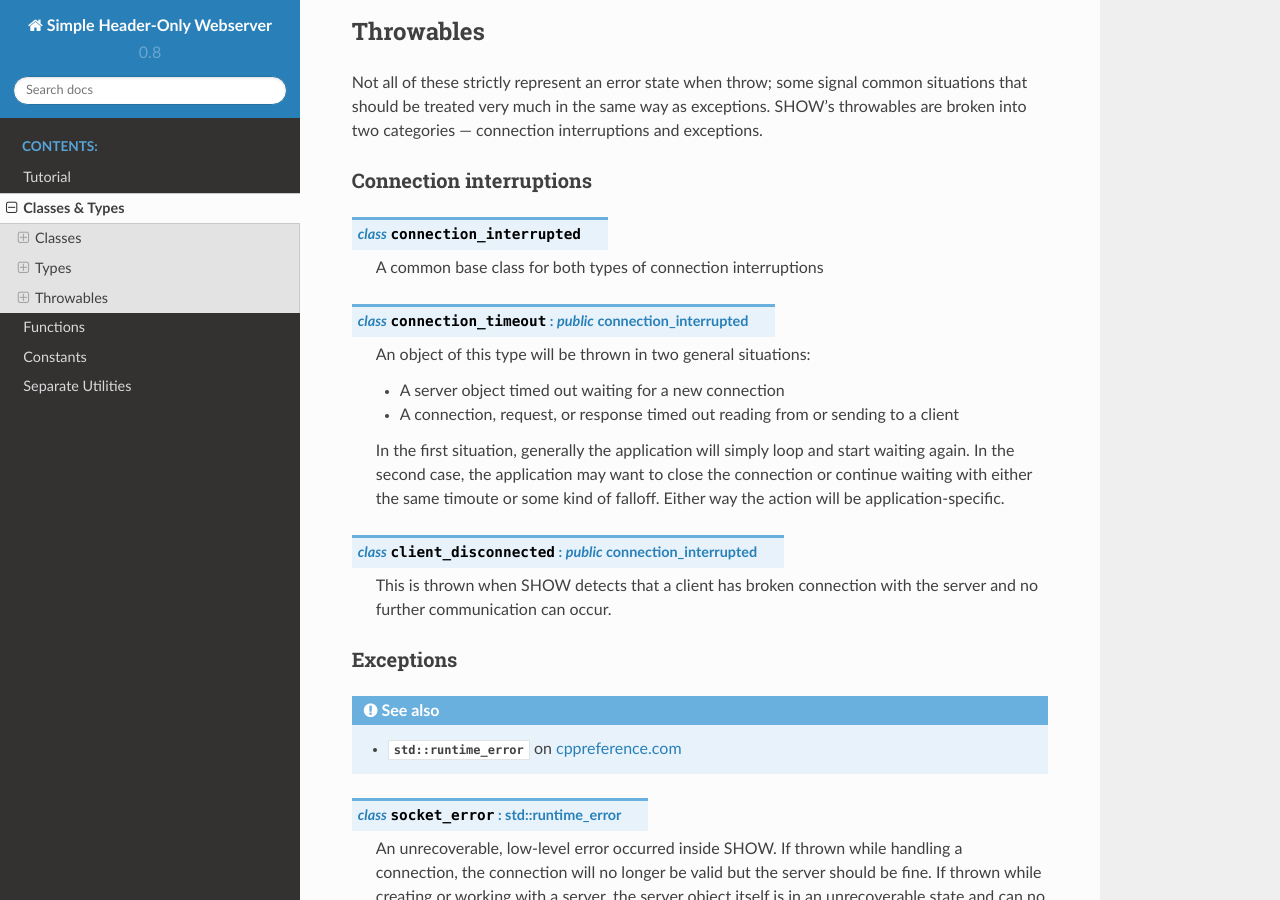
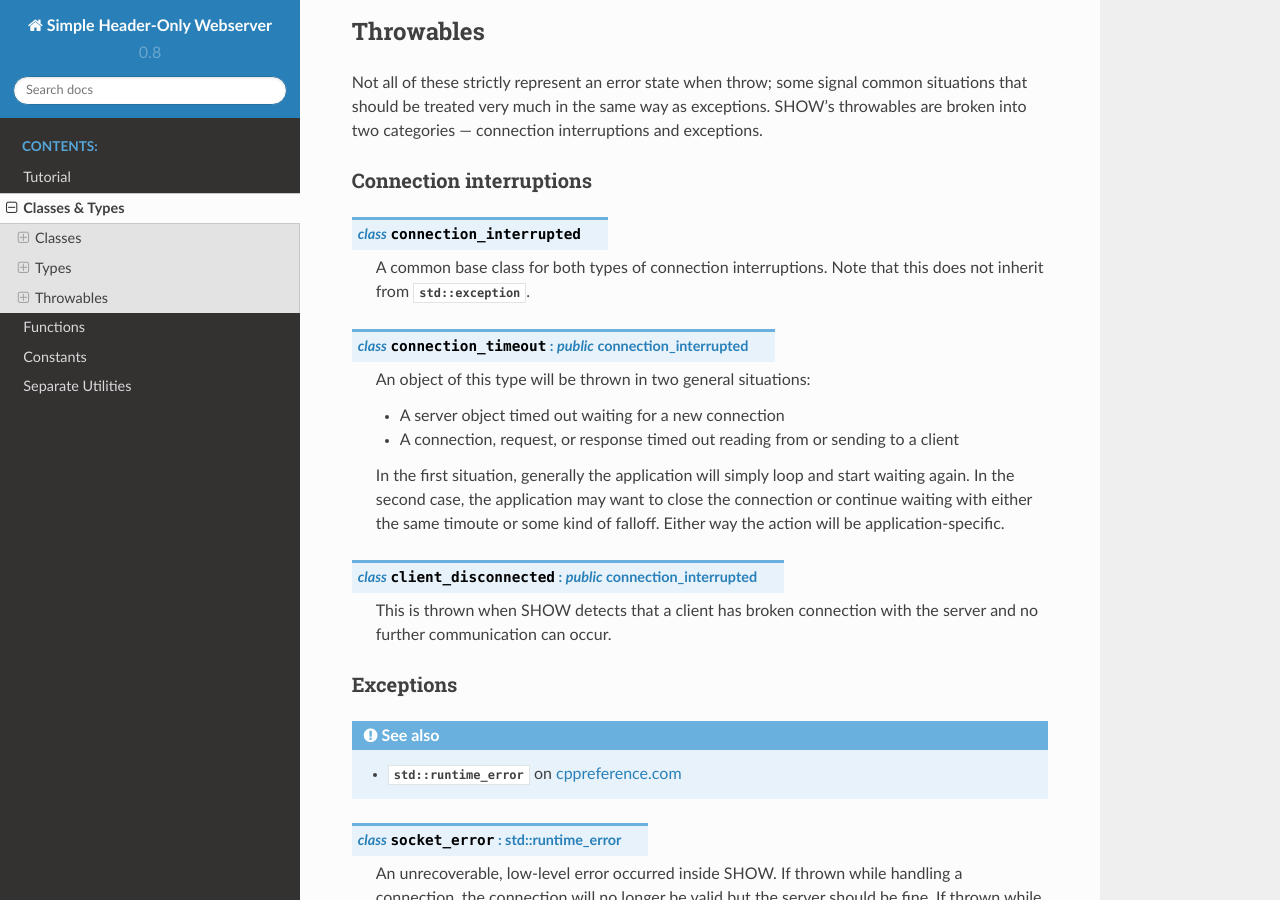
Before and after one commit to JadeMatrix/SHOW, a Sphinx documentation site: the page built from doc/Classes.rst, in a window 1280 px wide and 900 px high, scrolled down 2210 px. Built offline with Sphinx 7.4.7 and the Read the Docs theme 2.0.0, drawn with Linux system fonts in a browser that asks for light colours.

Commit message:
Clarified in the documentation that `show:connection_interrupted` does not inherit from `std::exception`

```diff
--- a/doc/Classes.rst
+++ b/doc/Classes.rst
@@ -99,7 +99,7 @@ Connection interruptions
 
 .. cpp:class:: connection_interrupted
 
-    A common base class for both types of connection interruptions
+    A common base class for both types of connection interruptions.  Note that this does not inherit from :cpp:type:`std::exception`.
 
 .. cpp:class:: connection_timeout : public connection_interrupted
 
```
